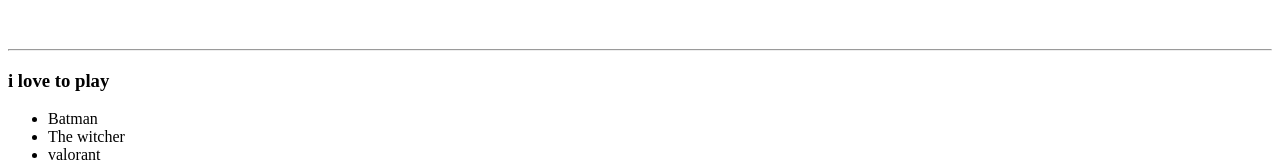
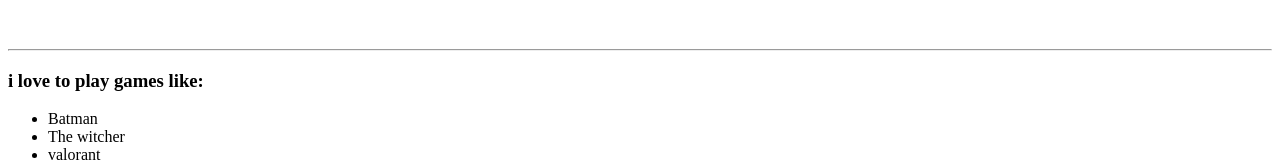
Before and after one commit to sadgunchakravarthi/siddu, a plain HTML site: page index.html in a window 1280 px wide. Shown: the part 743-905 px from the top of the page. Drawn offline with Linux system fonts and the light colour scheme.

Commit message:
Update index.html

```diff
--- a/index.html
+++ b/index.html
@@ -14,7 +14,7 @@
         </tr>
     </table>
    <hr>
-   <h3>i love to play</h3>
+   <h3>i love to play games like:</h3>
    <ul>
     <li>Batman</li>
     <li>The witcher</li>
```
